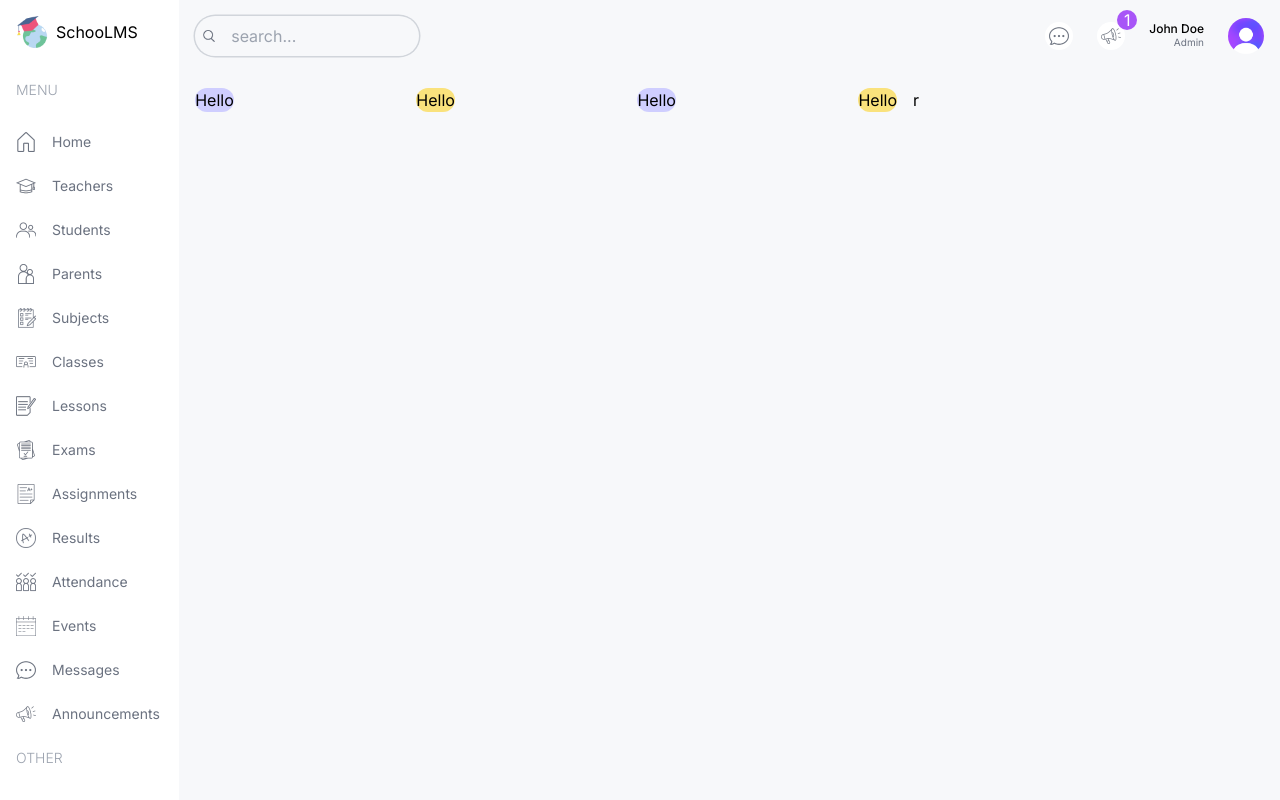
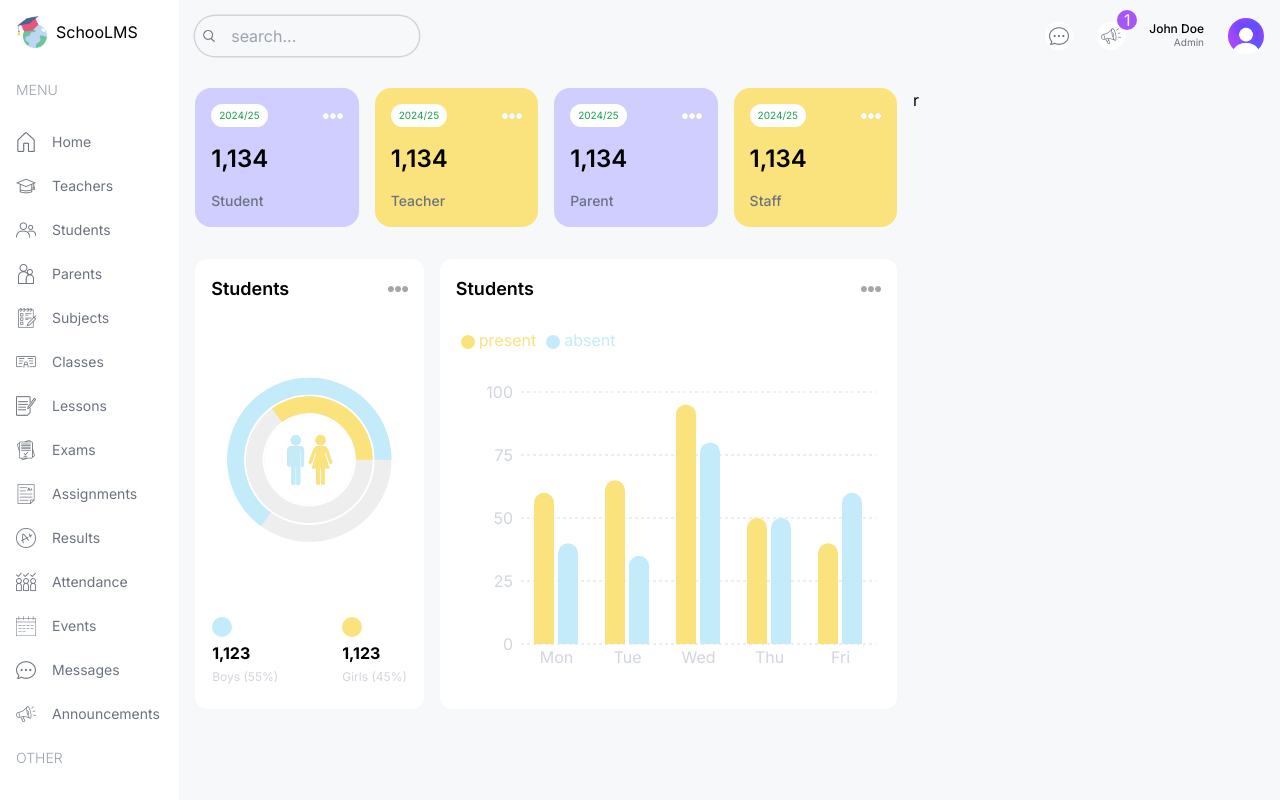
Before and after one commit to OsamaAbdulHafeez/LMS, a Next.js app: page /admin in a window 1280 px wide. Built offline with nearby package versions, Linux system fonts and the light colour scheme.

Commit message:
charts added

```diff
--- a/src/app/(dashboard)/admin/page.tsx
+++ b/src/app/(dashboard)/admin/page.tsx
@@ -1,15 +1,32 @@
+import AttendanceChart from '@/components/AttendanceChart'
+import CountChart from '@/components/CountChart'
 import UserCard from '@/components/UserCard'
 import React from 'react'
 
 const AdminPage = () => {
   return (
     <div className='p-4 flex flex-col md:flex-row gap-4'>
-      <div className='w-full lg:w-2/3'>
-        <div className='flex gap-4 justify-between'>
+      <div className='w-full lg:w-2/3 flex flex-col gap-8'>
+        <div className='flex gap-4 justify-between flex-wrap'>
           <UserCard type='student'/>
           <UserCard type='teacher'/>
           <UserCard type='parent'/>
           <UserCard type='staff'/>
+        </div>
+        {/* MIDDLE CHARTS */}
+        <div className='flex flex-col gap-4 lg:flex-row'>
+          {/* COUNT CHART */}
+          <div className='w-full lg:w-1/3 h-[450px]'>
+              <CountChart/>
+          </div>
+          {/* ATTENDANCE CHART */}
+          <div className='w-full lg:w-2/3 h-[450px]'>
+              <AttendanceChart/>
+          </div>
+        </div>
+        {/* BOTTOM CHARTS */}
+        <div>
+
         </div>
       </div>
       <div className='w-full lg:w-1/3'>
--- a/src/app/(dashboard)/layout.tsx
+++ b/src/app/(dashboard)/layout.tsx
@@ -16,7 +16,7 @@ export default function DashboardLayout({
             </Link>
             <Menu/>
           </div>
-          <div className="w-[86%] md:w-[92%] lg:w-[84%] xl:w-[86%] bg-[#F7F8FA]">
+          <div className="w-[86%] md:w-[92%] lg:w-[84%] xl:w-[86%] bg-[#F7F8FA] overflow-auto">
             <Navbar/>
             {children}
           </div>
--- /dev/null
+++ b/src/components/AttendanceChart.tsx
@@ -0,0 +1,76 @@
+"use client";
+import Image from "next/image";
+import {
+  BarChart,
+  Bar,
+  Rectangle,
+  XAxis,
+  YAxis,
+  CartesianGrid,
+  Tooltip,
+  Legend,
+  ResponsiveContainer,
+} from "recharts";
+
+const data = [
+  {
+    name: "Mon",
+    present: 60,
+    absent: 40,
+  },
+  {
+    name: "Tue",
+    present: 65,
+    absent: 35,
+  },
+  {
+    name: "Wed",
+    present: 95,
+    absent: 80,
+  },
+  {
+    name: "Thu",
+    present: 50,
+    absent: 50,
+  },
+  {
+    name: "Fri",
+    present: 40,
+    absent: 60,
+  },
+];
+const AttendanceChart = () => {
+  return (
+    <div className="bg-white rounded-xl h-full w-full p-4">
+      {/* TITLE */}
+      <div className="flex justify-between items-center">
+        <h1 className="text-lg font-semibold">Students</h1>
+        <Image src="/moreDark.png" alt="" width={20} height={20} />
+      </div>
+      {/* CHART */}
+        <ResponsiveContainer width="100%" height="90%">
+          <BarChart width={500} height={300} data={data} barSize={20}>
+            <CartesianGrid strokeDasharray="3 3" vertical={false} stroke="#ddd"/>
+            <XAxis dataKey="name" axisLine={false} tickLine={false} tick={{fill:"#d1d5dd"}}/>
+            <YAxis axisLine={false} tickLine={false} tick={{fill:"#d1d5dd"}}/>
+            <Tooltip contentStyle={{borderRadius:'10px',borderColor:'light'}}/>
+            <Legend align="left" verticalAlign="top" wrapperStyle={{paddingTop:'20px',paddingBottom:'40px'}}/>
+            <Bar
+              dataKey="present"
+              fill="#FAE27C"
+              legendType="circle"
+              radius={[10,10,0,0]}
+            />
+            <Bar
+              dataKey="absent"
+              fill="#C3EBFA"
+              legendType="circle"
+              radius={[10,10,0,0]}
+            />
+          </BarChart>
+        </ResponsiveContainer>
+    </div>
+  );
+};
+
+export default AttendanceChart;
--- /dev/null
+++ b/src/components/CountChart.tsx
@@ -0,0 +1,66 @@
+"use client";
+
+import Image from "next/image";
+import {
+  RadialBarChart,
+  RadialBar,
+  Legend,
+  ResponsiveContainer,
+} from "recharts";
+
+const data = [
+  {
+    name: "Total",
+    count: 100,
+    fill: "white",
+  },
+  {
+    name: "Girls",
+    count: 35,
+    fill: "#FAE27C",
+  },
+  {
+    name: "Boys",
+    count: 65,
+    fill: "#C3EBFA",
+  },
+];
+
+const CountChart = () => {
+  return (
+    <div className="bg-white rounded-xl h-full w-full p-4">
+      {/* TITLE */}
+      <div className="flex justify-between items-center">
+        <h1 className="text-lg font-semibold">Students</h1>
+        <Image src="/moreDark.png" alt="" width={20} height={20} />
+      </div>
+      {/* CHART */}
+      <div className="relative w-full h-[75%]">
+        <ResponsiveContainer>
+          <RadialBarChart cx="50%" cy="50%" innerRadius="40%" outerRadius="100%" barSize={32} data={data}>
+            <RadialBar
+              background
+              dataKey="count"
+            />
+          </RadialBarChart>
+        </ResponsiveContainer>
+        <Image src="/maleFemale.png" alt="" width={50} height={50} className="absolute top-1/2 left-1/2 -translate-x-1/2 -translate-y-1/2"/>
+      </div>
+      {/* BOTTOM */}
+      <div className="flex justify-center gap-16">
+        <div className="flex flex-col gap-1">
+          <div className="w-5 h-5 rounded-full bg-Sky" />
+          <h1 className="font-bold">1,123 </h1>
+          <h2 className="text-xs text-gray-300">Boys (55%)</h2>
+        </div>
+        <div className="flex flex-col gap-1">
+          <div className="w-5 h-5 rounded-full bg-Yellow" />
+          <h1 className="font-bold">1,123 </h1>
+          <h2 className="text-xs text-gray-300">Girls (45%)</h2>
+        </div>
+      </div>
+    </div>
+  );
+};
+
+export default CountChart;
--- a/src/components/UserCard.tsx
+++ b/src/components/UserCard.tsx
@@ -1,7 +1,14 @@
+import Image from "next/image"
+
 const UserCard = ({type}:{type:string}) => {
   return (
-    <div className="rounded-2xl odd:bg-Purple even:bg-Yellow">
-        Hello
+    <div className="rounded-2xl odd:bg-Purple even:bg-Yellow flex-1 p-4 min-w-[130px]">
+        <div className="flex justify-between items-center">
+            <span className="text-[10px] rounded-full text-green-600 bg-white px-2 py-1">2024/25</span>
+            <Image src="/more.png" alt="" width={20} height={20}/>
+        </div>
+        <h1 className="text-2xl font-semibold py-4">1,134</h1>
+        <h2 className="capitalize text-sm font-medium text-gray-500">{type}</h2>
     </div>
   )
 }
```
Also changed, not shown: package.json (+5 -4 lines), 1 other file (tests, documents, lock files or other folders).
